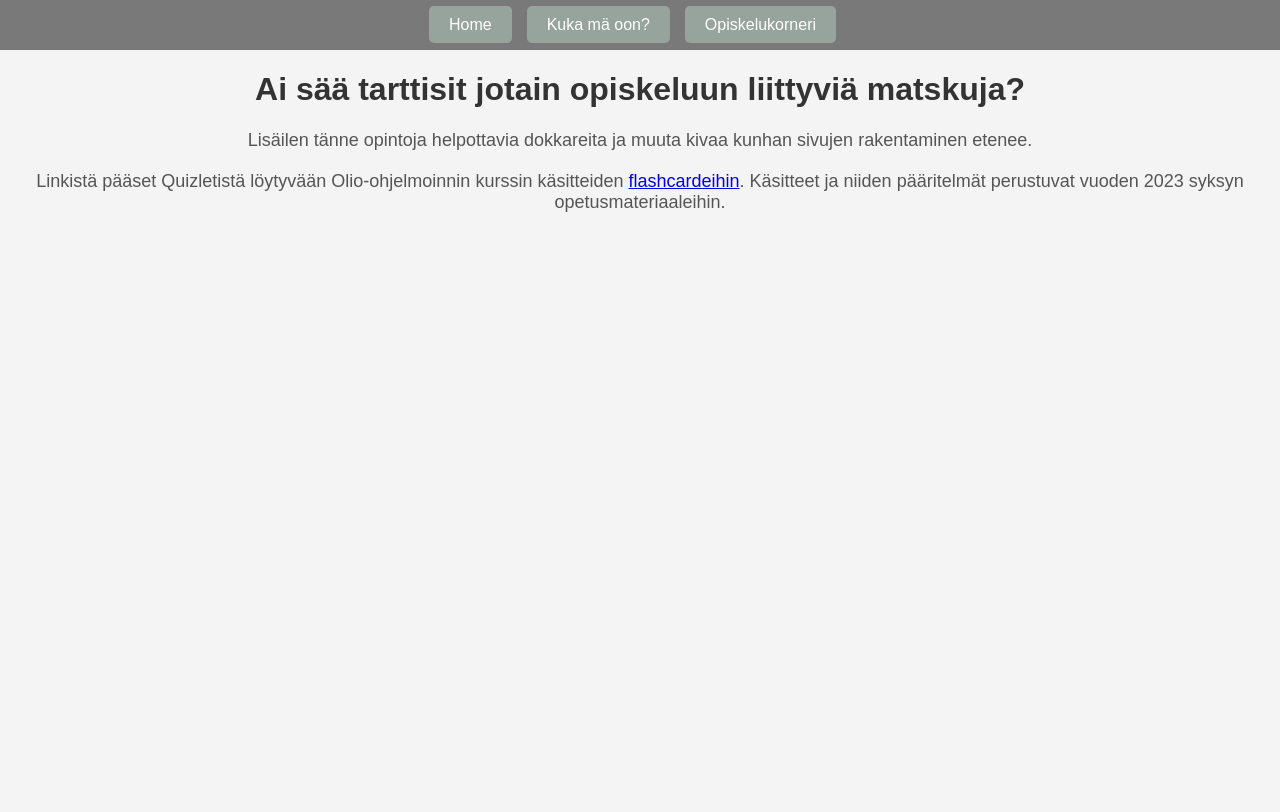
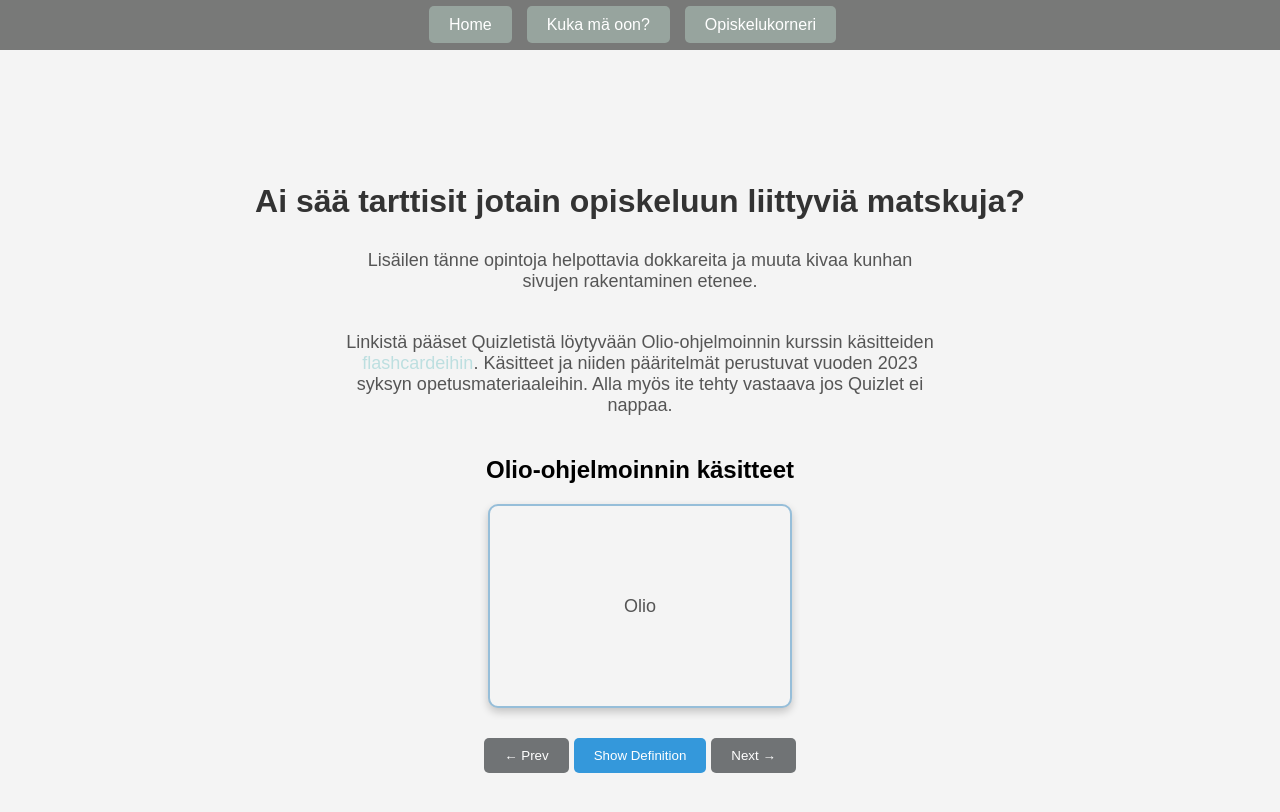
Before and after one commit to lehtio/webproject, a React (Vite) app in the folder webproject/: page /studies in a window 1280 px wide. Shown: the top 812 px of the page. Built offline with nearby package versions, Linux system fonts and the light colour scheme.

Commit message:
Flashcardit opintosivulle

```diff
--- a/webproject/src/Cv.css
+++ b/webproject/src/Cv.css
@@ -15,3 +15,4 @@
     flex-shrink: 1;
     max-width: 100%;
     object-fit: contain;
+  }
--- /dev/null
+++ b/webproject/src/components/Flashcard.css
@@ -0,0 +1,35 @@
+
+.card {
+    width: 300px;
+    height: 200px;
+    border: 2px solid #96bed9;
+    border-radius: 10px;
+    display: flex;
+    flex-direction: column;
+    align-items: center;
+    justify-content: center;
+    background-color: #f4f4f4;
+    box-shadow: 0 4px 8px rgba(0, 0, 0, 0.2);
+    margin-bottom: 20px;
+  }
+
+  .card-content {
+    font-size: 18px;
+    color: #333;
+    text-align: center;
+  }
+
+  .flip-button {
+    padding: 10px 20px;
+    margin-top: 10px;
+    background-color: #3498db;
+    color: white;
+    border: none;
+    border-radius: 5px;
+    cursor: pointer;
+    transition: background-color 0.3s;
+  }
+
+  .flip-button:hover {
+    background-color: #2980b9;
+  }
--- /dev/null
+++ b/webproject/src/components/Flashcard.jsx
@@ -0,0 +1,15 @@
+import React from 'react';
+import './Flashcard.css'; // Flashcardin tyylit
+
+const Flashcard = ({ term, definition, showDefinition }) => {
+  return (
+    <div className="card">
+      <div className="card-content">
+
+        {showDefinition ? <p>{definition}</p> : <p>{term}</p>}
+      </div>
+    </div>
+  );
+};
+
+export default Flashcard;
--- /dev/null
+++ b/webproject/src/data/flashcards.js
@@ -0,0 +1,37 @@
+const flashcards = [
+    {
+      term: 'Olio',
+      definition: 'Olio on yksittäinen toimija ohjelmassa, joka sisältää toimintansa toteuttamiseen ja ohjaamiseen tarvitsemansa tiedot. Sillä on käytös, tila ja identiteetti. Oliot ovat tilallisia, mutta niiden tila on piilotettuna olion sisälle.'
+    },
+    {
+      term: 'Luokka',
+      definition: 'luokka on olio joka sisältää jonkin toisen olion rakenteen kuvauksen, ja osaa luoda sisältämänsä kuvauksen mukaisia olioita. Luokka kuvaa usean identiteetiltään ja attribuuttiensa arvoilta eriävän olion samanlaisen rakenteen',
+    },
+    {
+      term: 'Perintä',
+      definition: 'Perintä on luokassa määritellyn tyypin, rakenteen ja käytöksen uudelleenkäyttmistä toisen luokan määrittelemiseen. Perivästä luokasta perittyyn luokkaan vaikuttaa yleistyssuhde (generalization). Sama suhde on toisinpäin erikoistamissuhde (specialization)',
+    }
+    ,
+    {
+      term: 'Kapselointi',
+      definition: 'Kapselointi kokoaa yhteen tiedon ja sitä käsittelevät metodit. Kapselointi pyritään tekemään niin, että mukana on vain tarvittava tieto ja tarvittavat metodit, ei liian vähän, eikä liikaa',
+    },
+    {
+      term: 'Tiedon piilotus',
+      definition: 'Piilotus aiheuttaa sen, etteivät attribuutit näy oliosta ulospäin, eli olion tilaan pääsee käsiksi vain olion metodien kautta. Vain metodit voivat lukea ja kirjoittaa attribuuttien arvoja. Olion tilaa ei pääse katsomaan tai muokkaamaan muutoin kuin metodien avulla',
+    },
+    {
+      term: 'Metodi',
+      definition: 'On nimetty toimintaohje joka suoritetaan viestin vastaanottajassa. Kertoo miten asia tehdään',
+    },
+    {
+      term: 'Attribuutti',
+      definition: 'Ovat luokan rakenteellisia tunnusmerkkejä ja saavat olioissa omat arvonsa',
+    },
+    {
+        term: 'Rajapinta',
+        definition: 'Rajapinta määrittelee joukon yhteenkuuluvia metodeja ja niiden kutsumuodot, mutta ei niiden toteutusta. Rajapinta voi periä useita ylirajapintoja. Luokka voi toteuttaa yhden tai useamman rajapinnan.'
+    }
+  ];
+
+  export default flashcards;
--- a/webproject/src/pages/Studies.jsx
+++ b/webproject/src/pages/Studies.jsx
@@ -1,15 +1,82 @@
+import React, { useState } from 'react';
+import Flashcard from '../components/Flashcard'; // Tuodaan Flashcard-komponentti
+import flashcards from '../data/flashcards'; // Tuodaan flashcard-tiedot
+import '../styles/Studies.css'; // Tyylit
+
 const Studies = () => {
-    return (
-      <div>
-        <h1>Ai sää tarttisit jotain opiskeluun liittyviä matskuja? </h1>
-        <p>Lisäilen tänne opintoja helpottavia dokkareita ja muuta kivaa kunhan sivujen rakentaminen etenee.</p>
+  const [currentCardIndex, setCurrentCardIndex] = useState(0);
+  const [showDefinition, setShowDefinition] = useState(false);
 
-        <p>
-        Linkistä pääset Quizletistä löytyvään Olio-ohjelmoinnin kurssin käsitteiden <a href="https://quizlet.com/fi/839131703/olio-ohjelmointi-flash-cards/?i=384x9n&x=1jqY" target="_blank" rel="noopener noreferrer"> flashcardeihin</a>.
-         Käsitteet ja niiden pääritelmät perustuvat vuoden 2023 syksyn opetusmateriaaleihin.
-      </p>
-      </div>
+  // Siirry seuraavaan korttiin
+  const handleNextCard = () => {
+    setCurrentCardIndex((prevIndex) =>
+      prevIndex === flashcards.length - 1 ? 0 : prevIndex + 1
     );
+    setShowDefinition(false); // Palauta tila
   };
 
-  export default Studies;
+  // Siirry edelliseen korttiin
+  const handlePrevCard = () => {
+    setCurrentCardIndex((prevIndex) =>
+      prevIndex === 0 ? flashcards.length - 1 : prevIndex - 1
+    );
+    setShowDefinition(false); // Palauta tila
+  };
+
+  // Vaihda termin ja määritelmän välillä
+  const handleFlip = () => {
+    setShowDefinition(!showDefinition);
+  };
+
+  return (
+    <div className="flashcard-container">
+      <h1>Ai sää tarttisit jotain opiskeluun liittyviä matskuja?</h1>
+      <p>
+        Lisäilen tänne opintoja helpottavia dokkareita ja muuta kivaa kunhan
+        sivujen rakentaminen etenee.
+      </p>
+
+      <p>
+        Linkistä pääset Quizletistä löytyvään Olio-ohjelmoinnin kurssin
+        käsitteiden{' '}
+        <a
+          href="https://quizlet.com/fi/839131703/olio-ohjelmointi-flash-cards/?i=384x9n&x=1jqY"
+          target="_blank"
+          rel="noopener noreferrer"
+        >
+          flashcardeihin
+        </a>
+        . Käsitteet ja niiden pääritelmät perustuvat vuoden 2023 syksyn
+        opetusmateriaaleihin. Alla myös ite tehty vastaava jos Quizlet ei
+        nappaa.
+      </p>
+
+      <h2>Olio-ohjelmoinnin käsitteet</h2>
+      <Flashcard
+        term={flashcards[currentCardIndex].term}
+        definition={flashcards[currentCardIndex].definition}
+        showDefinition={showDefinition} // Tila kertoo näytetäänkö määritelmä vai termi
+      />
+
+      {/* Nappulat rivissä */}
+      <div className="button-row">
+        {/* Edellinen kortti */}
+        <button onClick={handlePrevCard} className="prev-button">
+          &#8592; Prev
+        </button>
+
+        {/* Flip-nappula: Vaihda termi/määritelmä */}
+        <button onClick={handleFlip} className="flip-button">
+          {showDefinition ? 'Show Term' : 'Show Definition'}
+        </button>
+
+        {/* Seuraava kortti */}
+        <button onClick={handleNextCard} className="next-button">
+          Next &#8594;
+        </button>
+      </div>
+    </div>
+  );
+};
+
+export default Studies;
--- /dev/null
+++ b/webproject/src/styles/Studies.css
@@ -0,0 +1,45 @@
+
+.flashcard-container {
+    display: flex;
+    flex-direction: column;
+    align-items: center;
+    justify-content: center;
+    height: 100vh;
+    padding: 20px;
+  }
+
+  h1 {
+    color: #333;
+    text-align: center;
+    margin-bottom: 10px;
+  }
+
+  p {
+    text-align: center;
+    max-width: 600px;
+    margin-bottom: 20px;
+  }
+
+  a {
+    color: #bddfe0;
+    text-decoration: none;
+  }
+
+  a:hover {
+    text-decoration: underline;
+  }
+
+  .prev-button, .next-button {
+    background-color: #707375;
+    color: white;
+    border: none;
+    padding: 10px 20px;
+    margin: 5px;
+    border-radius: 5px;
+    cursor: pointer;
+    transition: background-color 0.3s;
+  }
+
+  .prev-button:hover, .next-button:hover {
+    background-color: #2980b9;
+  }
```
